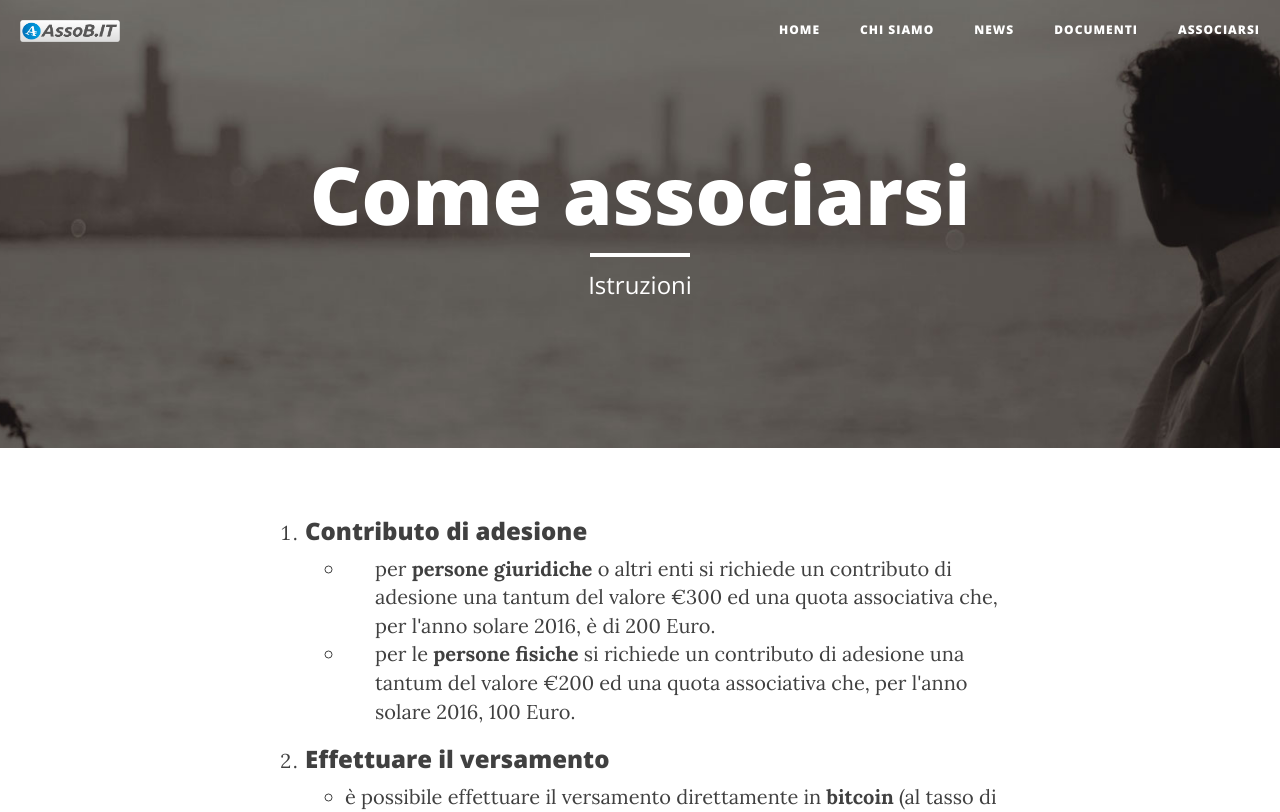
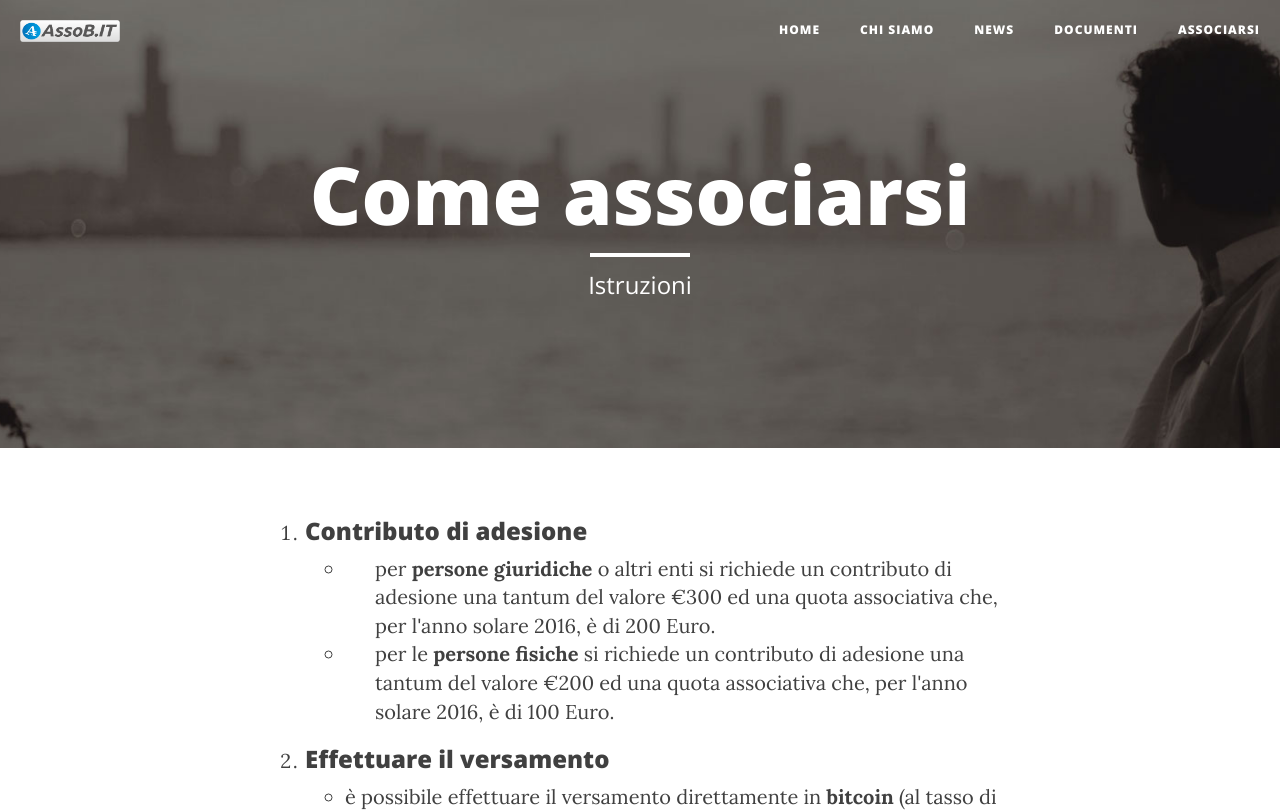
Before and after one commit to assobit/assobit.github.io, a Jekyll site: the page built from associarsi.html, in a window 1280 px wide. Shown: the top 812 px of the page. Built offline with Jekyll 4.4.1, drawn with Linux system fonts in a browser that asks for light colours; nearby versions of some CDN libraries.

Commit message:
fix typo

```diff
--- a/associarsi.html
+++ b/associarsi.html
@@ -12,7 +12,7 @@ bgimg: img/about-bg.jpg
               <li><h3>Contributo di adesione</h3></li>
               <ul>
                 <li style="padding-left: 30px;">per <strong>persone giuridiche</strong> o altri enti si richiede un contributo di adesione una tantum del valore €300 ed una quota associativa che, per l'anno solare 2016, è di 200 Euro.</li>
-                <li style="padding-left: 30px;">per le <strong>persone fisiche</strong> si richiede un contributo di adesione una tantum del valore €200 ed una quota associativa che, per l'anno solare 2016, 100 Euro.</li>
+                <li style="padding-left: 30px;">per le <strong>persone fisiche</strong> si richiede un contributo di adesione una tantum del valore €200 ed una quota associativa che, per l'anno solare 2016, è di 100 Euro.</li>
               </ul>
               <li><h3>Effettuare il versamento</h3></li>
               <ul>
```
